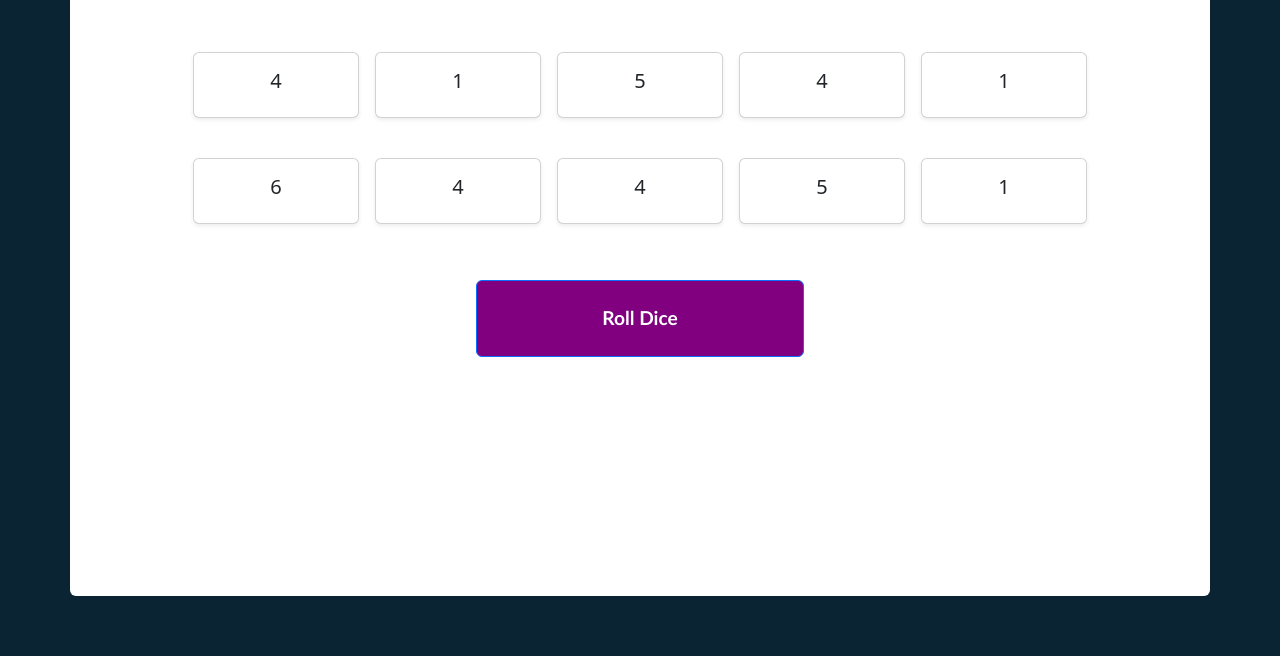
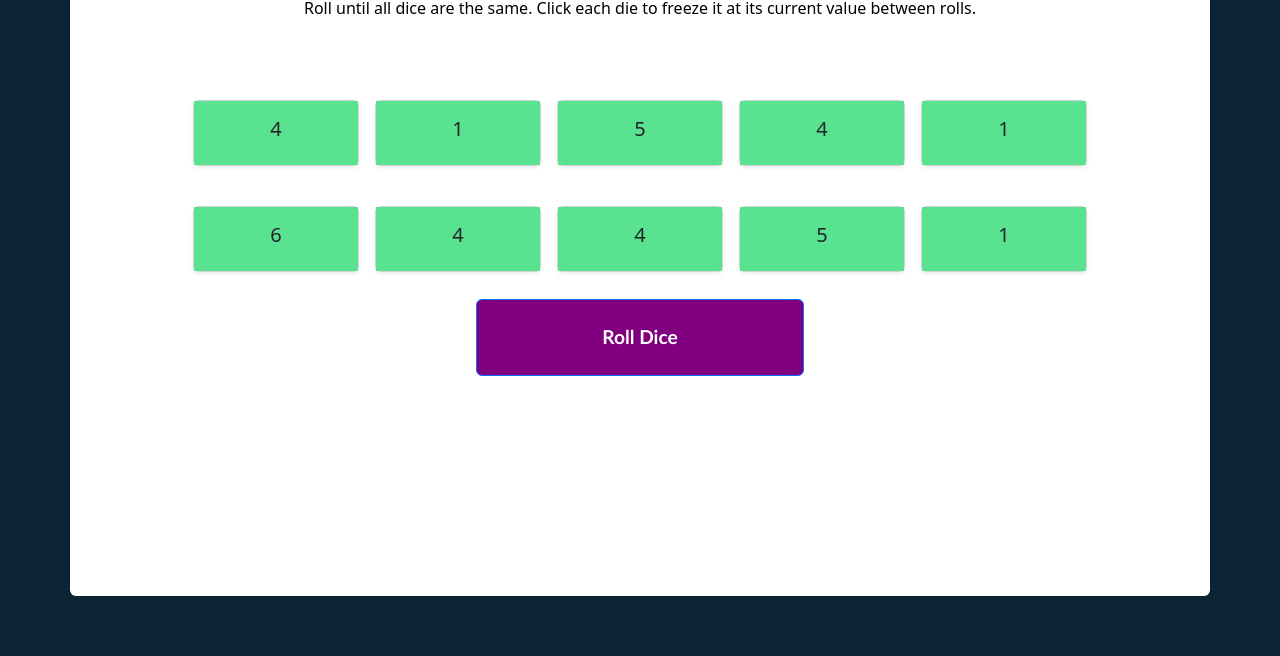
Before and after one commit to prat1950/Tenzies-App, a React app in the folder tenzies/: page / in a window 1280 px wide. Shown: the part 164-820 px from the top of the page. Built offline with nearby package versions, Linux system fonts and the light colour scheme.

Commit message:
add stuff
button to roll dice add to state

```diff
--- a/tenzies/src/App.css
+++ b/tenzies/src/App.css
@@ -17,7 +17,7 @@ body {
     display: flex;
     justify-content: center;
     align-items: center;
-    margin-top: 6rem; /* Ensure equal height for both rows */
+    margin-top:4rem; /* Ensure equal height for both rows */
   }
   .col-centered {
     display: flex;
@@ -32,11 +32,18 @@ body {
     margin-top: 1rem;
      /* Ensure equal height for both rows */
   }
+
+
 }
 
 /* For medium-sized screens and up */
 .container {
   height: 100vh;
+  /* display: flex;
+  flex-direction: column;
+  justify-content: center; */
+  /* align-items: center; */
+  text-align: center;
 }
 
 .col
@@ -44,11 +51,31 @@ body {
   margin-bottom: 0.5rem;
 }
 
+
+
+.button {
+  display: flex;
+  justify-content: center;
+  align-items: center;
+  width: 30%;
+  height:4em;
+  margin-top: 1em;
+  font-family:'Gill Sans', 'Gill Sans MT', Calibri, 'Trebuchet MS', sans-serif;
+  font-weight: bold;
+  font-size: larger;
+  background-color: purple;
+  transition: background-color 0.1s ease;
+}
+
+.button:hover {
+  background-color: #593875; /* Change the color when hovering over the button */
+}
+
 @media (max-width: 767px) {
   .row_centered_1,
   .row_centered_2 {
     display: flex;
-    justify-content: center;
+    justify-content: space-between;
     align-items: center;
     margin-top: 0; /* Remove top margin */
   }
@@ -66,25 +93,22 @@ body {
   .row_centered_1 .col,
   .row_centered_2 .col {
     /* Adjust the width and height to control the size of the dice */
-    width: 8em;
-    height:3em;
+    width: 5em;
+    height:2em;
+    margin-bottom: 1.2em;
 }
+.button
+  {
+    margin-top:0;
+    width:5em;
+    margin-bottom: 1em;
+  }
 }
 
-.button {
-  display: flex;
+p{
+  display:flex;
+  flex-wrap: wrap;
   justify-content: center;
-  align-items: center;
-  width: 30%;
-  height:4em;
-  margin-top: 1rem; /* Adjust the margin-top value as needed */
-  font-family:'Gill Sans', 'Gill Sans MT', Calibri, 'Trebuchet MS', sans-serif;
-  font-weight: bold;
-  font-size: larger;
-  background-color: purple;
-  transition: background-color 0.3s ease;
+
+
 }
-
-.button:hover {
-  background-color: #593875; /* Change the color when hovering over the button */
-}
--- a/tenzies/src/components/App.js
+++ b/tenzies/src/components/App.js
@@ -20,7 +20,8 @@ export default function App() {
   function allNewDice() {
     return Array.from({ length: 10 }, () => ({
         value: Math.ceil(Math.random() * 6),
-        isHeld: false
+        isHeld: true,
+        id:nanoid()
     }));
 }
 
@@ -28,7 +29,13 @@ export default function App() {
   const isSmallScreen = useMediaQuery({ query: '(max-width: 767px)' });
 
   // Generate the dice elements
-  const diceElements = dice.map((die, index) => <Die key={index} value={die.value}  />);
+  const diceElements = dice.map((die, index) =>
+  <Die
+  value={die.value}
+  isHeld={die.isHeld}
+
+  />
+);
 
   // Calculate number of columns based on screen size
   const numColumns = isSmallScreen ? 2 : 5;
@@ -46,18 +53,24 @@ export default function App() {
   return (
     <div className="surround mx-auto bg-custom-darkblue text-white vh-100 d-flex justify-content-center align-items-center" style={{ marginTop: '20px' }}>
       <Container className="bg-white p-4 rounded text-black" style={containerStyle}>
+      <h1 className="Title">Tenzies</h1>
+        <p className="inst">Roll until all dice are the same. Click each die to freeze it at its current value between rolls.</p>
         {rows.map((row, rowIndex) => (
-          <Row key={rowIndex} className={`mx-auto g-3 ${isSmallScreen ? 'flex' : 'align-items-center'} ${rowIndex % 2 === 0 ? 'row_centered_1' : 'row_centered_2'}`}>
+  <React.Fragment key={rowIndex}>
+    <Row className={`mx-auto g-3 ${isSmallScreen ? 'flex' : 'align-items-center'} ${rowIndex % 2 === 0 ? 'row_centered_1' : 'row_centered_2'}`}>
       {row.map((col, colIndex) => (
         <Col key={colIndex} md={2} xs={6} className="col" >
           {col}
         </Col>
       ))}
     </Row>
+  </React.Fragment>
 ))}
-        <Button className="button mx-auto mt-5" onClick={rollDice}>
+
+  <Button className="button mx-auto" onClick={rollDice}>
     Roll Dice
   </Button>
+
       </Container>
     </div>
   );
--- a/tenzies/src/components/Die.js
+++ b/tenzies/src/components/Die.js
@@ -2,11 +2,15 @@ import React from "react"
 import Card from 'react-bootstrap/Card';
 
 export default function Die(props) {
+
+    const styles={
+        backgroundColor: props.isHeld ? "#59E391" : "white",
+    }
     return (
         <div>
             <Card className="shadow-sm card">
-                <Card.Body className="text-center fw-bold">
-                    <Card.Title>{props.value}</Card.Title>
+                <Card.Body className="text-center fw-bold" style={styles}>
+                    <Card.Title >{props.value}</Card.Title>
                 </Card.Body>
             </Card>
         </div>
```
Lines whose indentation alone changed are shown as unchanged.
